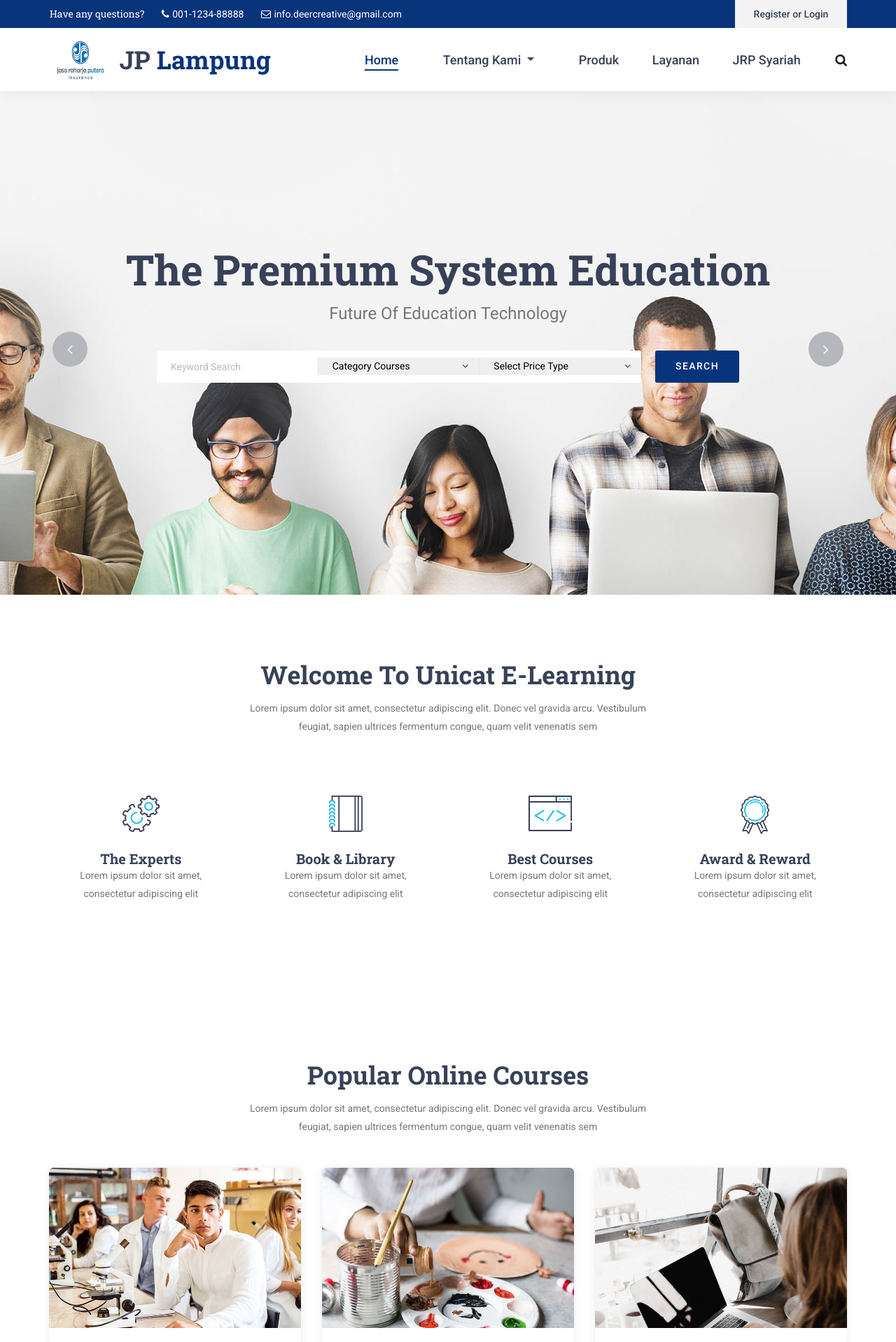
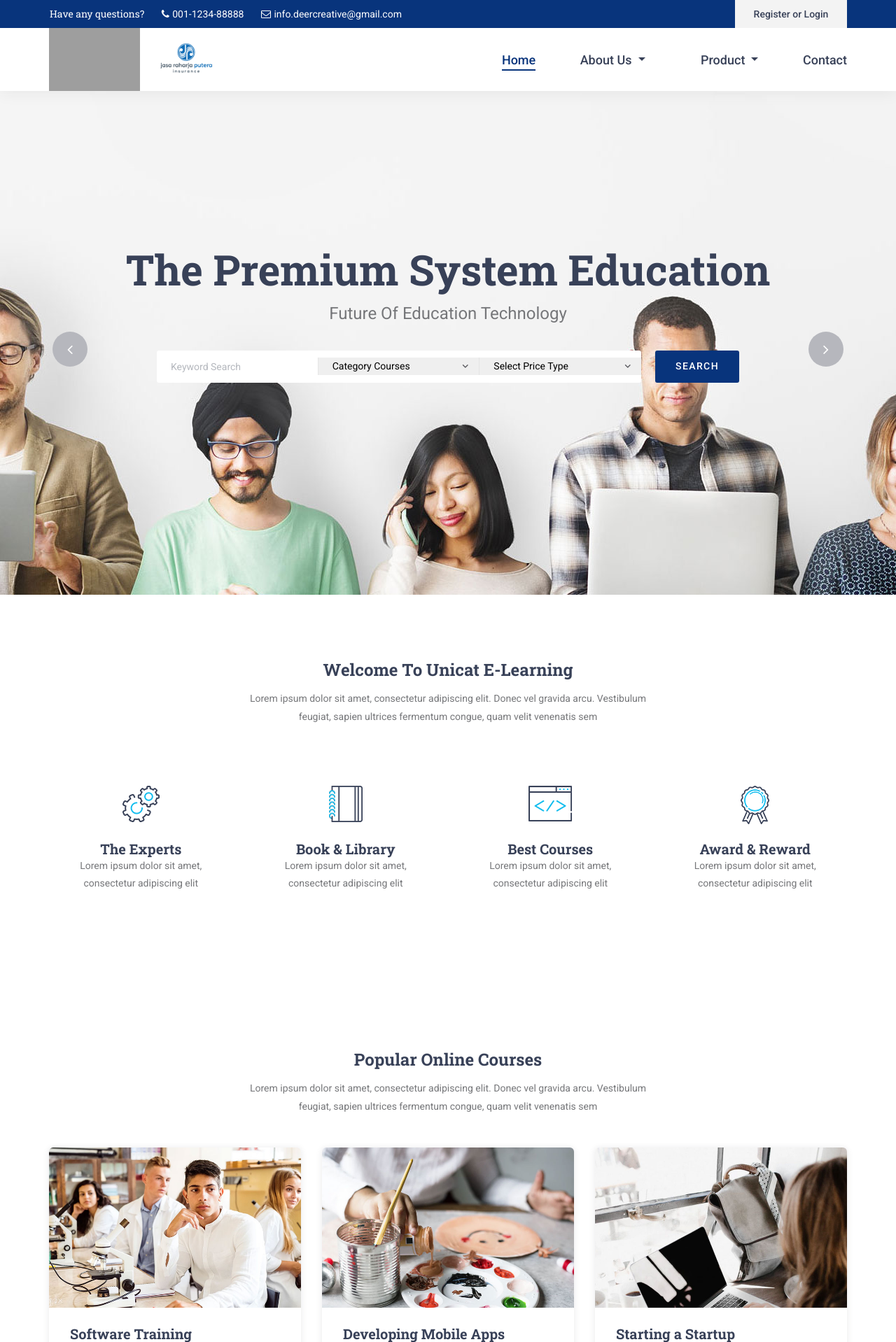
Before and after one commit to yuliadwiputri/jp_lampung, a CodeIgniter app: page /jp_lampung/User in a window 1280 px wide. Shown: the top 1918 px of the page at 70% size. Run offline with CodeIgniter, Linux system fonts and the light colour scheme; grey boxes are pictures that could not be loaded.

Commit message:
rev_nav2

```diff
--- a/application/views/layout/v_nav.php
+++ b/application/views/layout/v_nav.php
@@ -4,10 +4,12 @@
 				<div class="row">
 					<div class="col">
 						<div class="header_content d-flex flex-row align-items-center justify-content-start">
-							<div class="logo_container">
+							<a href="<?= base_url('User') ?>"><img width="130px" height="90px" src="https://jrp.co.id/wp-content/uploads/2019/08/output-onlinegiftools.gif" class="attachment-post-thumbnail size-post-thumbnail" alt="" loading="lazy">
+								<div class="logo_container ml-3">
 									<a href="<?= base_url('User') ?>">
-									<img src="<?= base_url('template\img\logo_jp_new.jpg')?>" alt="logo_jp" height="90px" width="90px">
-									<div class="logo_text">JP<span> Lampung</span></div>
+										<img src="<?= base_url('template\img\logo_jp.png') ?>" alt="logo_jp" height="100px" width="100px">
+										<!-- <div class="logo_text">Jasa <span> Raharja Putera</span></div>
+									<p>Branch Office Bandar Lampung</p> -->
 									</a>
 								</div>
 								<nav class="main_nav_contaner ml-auto">
@@ -16,24 +18,34 @@
 
 										<li class="nav-item dropdown">
 											<a class="nav-link dropdown-toggle" href="#" id="navbarDropdown" role="button" data-toggle="dropdown" aria-haspopup="true" aria-expanded="false">
-          Tentang Kami
+												About Us
 											</a>
 											<div class="dropdown-menu" aria-labelledby="navbarDropdown">
-          <a class="dropdown-item" href="#">Sejarah</a>
-          <a class="dropdown-item" href="#">Visi & misi</a>
+												<a class="dropdown-item" href="<?= base_url('User/sejarah') ?>">Sejarah</a>
+												<a class="dropdown-item" href="<?= base_url('User/visiMisi') ?>">Visi & misi</a>
 												<div class="dropdown-divider"></div>
 												<a class="dropdown-item" href="#">Profil</a>
 												<a class="dropdown-item" href="#">Profil Management</a>
-          <a class="dropdown-item" href="#">Struktur Organisasi</a>
+												<a class="dropdown-item" href="<?= base_url('user/strukturOrganisasi') ?>">Struktur Organisasi</a>
 												<div class="dropdown-divider"></div>
-          <a class="dropdown-item" href="#">Penghargaan Perusahaan </a>
+												<a class="dropdown-item" href="<?= base_url('User/penghargaan') ?>">Penghargaan Perusahaan </a>
 											</div>
 										</li>
-									<li><a href="produk.html">Produk</a></li>
-									<li><a href="jrpsyariah.html">Layanan</a></li>
-									<li><a href="jrpsyariah.html">JRP Syariah</a></li>
+										<li class="nav-item dropdown">
+											<a class="nav-link dropdown-toggle" href="#" id="navbarDropdown" role="button" data-toggle="dropdown" aria-haspopup="true" aria-expanded="false">
+												Product
+											</a>
+											<div class="dropdown-menu" aria-labelledby="navbarDropdown">
+												<a class="dropdown-item" href="<?= base_url('User/astor') ?>">JP-ASTOR</a>
+												<a class="dropdown-item" href="<?= base_url('User/aspri') ?>">JP-ASPRI</a>
+												<a class="dropdown-item" href="<?= base_url('User/bonding') ?>">JP-BONDING</a>
+												<a class="dropdown-item" href="<?= base_url('User/graha') ?>">JP-GRAHA</a>
+											</div>
+										</li>
+										<li><a href="#footer">Contact</a></li>
+										<!-- <li><a href="jrpsyariah.html">JRP Syariah</a></li> -->
 									</ul>
-								<div class="search_button"><i class="fa fa-search" aria-hidden="true"></i></div>
+									<!-- <div class="search_button"><i class="fa fa-search" aria-hidden="true"></i></div> -->
 
 									<!-- Hamburger -->
 
--- a/template/front-end/styles/about.css
+++ b/template/front-end/styles/about.css
@@ -123,7 +123,7 @@ p::selection
 
 }
 h1{font-size: 48px;}
-h2{font-size: 36px;}
+h2{font-size: 24px;}
 h3{font-size: 24px;}
 h4{font-size: 18px;}
 h5{font-size: 14px;}
@@ -381,7 +381,7 @@ section
 .logo_text
 {
 	font-family: 'Roboto Slab', serif;
-	font-size: 36px;
+	font-size: 24px;
 	font-weight: 700;
 	line-height: 0.75;
 	color: #384158;
@@ -1441,7 +1441,7 @@ section
 .footer_logo_text
 {
 	font-family: 'Roboto Slab', serif;
-	font-size: 36px;
+	font-size: 24px;
 	font-weight: 700;
 	line-height: 0.75;
 	color: #FFFFFF;
--- a/template/front-end/styles/blog.css
+++ b/template/front-end/styles/blog.css
@@ -120,7 +120,7 @@ p::selection
 
 }
 h1{font-size: 48px;}
-h2{font-size: 36px;}
+h2{font-size: 24px;}
 h3{font-size: 24px;}
 h4{font-size: 18px;}
 h5{font-size: 14px;}
@@ -378,7 +378,7 @@ section
 .logo_text
 {
 	font-family: 'Roboto Slab', serif;
-	font-size: 36px;
+	font-size: 24px;
 	font-weight: 700;
 	line-height: 0.75;
 	color: #384158;
@@ -1088,7 +1088,7 @@ section
 .footer_logo_text
 {
 	font-family: 'Roboto Slab', serif;
-	font-size: 36px;
+	font-size: 24px;
 	font-weight: 700;
 	line-height: 0.75;
 	color: #FFFFFF;
--- a/template/front-end/styles/blog_single.css
+++ b/template/front-end/styles/blog_single.css
@@ -121,7 +121,7 @@ p::selection
 
 }
 h1{font-size: 48px;}
-h2{font-size: 36px;}
+h2{font-size: 24px;}
 h3{font-size: 24px;}
 h4{font-size: 18px;}
 h5{font-size: 14px;}
@@ -379,7 +379,7 @@ section
 .logo_text
 {
 	font-family: 'Roboto Slab', serif;
-	font-size: 36px;
+	font-size: 24px;
 	font-weight: 700;
 	line-height: 0.75;
 	color: #384158;
@@ -1613,7 +1613,7 @@ section
 .footer_logo_text
 {
 	font-family: 'Roboto Slab', serif;
-	font-size: 36px;
+	font-size: 24px;
 	font-weight: 700;
 	line-height: 0.75;
 	color: #FFFFFF;
--- a/template/front-end/styles/courses.css
+++ b/template/front-end/styles/courses.css
@@ -121,7 +121,7 @@ p::selection
 
 }
 h1{font-size: 48px;}
-h2{font-size: 36px;}
+h2{font-size: 24px;}
 h3{font-size: 24px;}
 h4{font-size: 18px;}
 h5{font-size: 14px;}
@@ -379,7 +379,7 @@ section
 .logo_text
 {
 	font-family: 'Roboto Slab', serif;
-	font-size: 36px;
+	font-size: 24px;
 	font-weight: 700;
 	line-height: 0.75;
 	color: #384158;
@@ -1520,7 +1520,7 @@ section
 .footer_logo_text
 {
 	font-family: 'Roboto Slab', serif;
-	font-size: 36px;
+	font-size: 24px;
 	font-weight: 700;
 	line-height: 0.75;
 	color: #FFFFFF;
--- a/template/front-end/styles/main_styles.css
+++ b/template/front-end/styles/main_styles.css
@@ -126,7 +126,7 @@ p::selection
 
 }
 h1{font-size: 48px;}
-h2{font-size: 36px;}
+h2{font-size: 24px;}
 h3{font-size: 24px;}
 h4{font-size: 18px;}
 h5{font-size: 14px;}
@@ -384,9 +384,9 @@ section
 .logo_text
 {
 	font-family: 'Roboto Slab', serif;
-	font-size: 36px;
-	font-weight: 700;
-	line-height: 0.75;
+	font-size: 500px;
+	font-weight: 2000;
+	line-height: 5;
 	color: #384158;
 	vertical-align: middle;
 	margin-left: 7px;
@@ -804,6 +804,10 @@ section
 	font-weight: 700;
 	line-height: 1.2;
 	color: #384158;
+}
+.home_slider_title span
+{
+	color: #08347c;
 }
 .home_slider_subtitle
 {
@@ -1854,7 +1858,7 @@ section
 .footer_logo_text
 {
 	font-family: 'Roboto Slab', serif;
-	font-size: 36px;
+	font-size: 24px;
 	font-weight: 700;
 	line-height: 0.75;
 	color: #FFFFFF;
```
Also changed, not shown: template/front-end/styles/contact.css (+4 -4 lines), template/front-end/styles/course.css (+4 -4 lines), template/img/logo_jp.png (added), template/img/logo_jp_new.jpg (deleted), 1 other file. Lines whose indentation alone changed are shown as unchanged.
